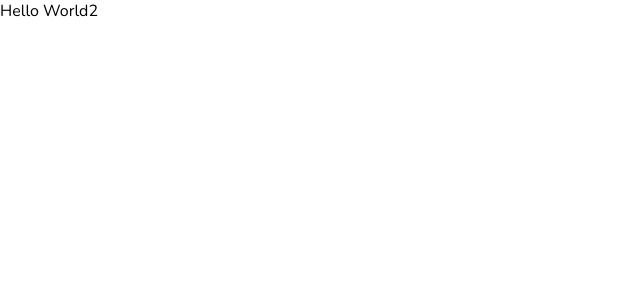
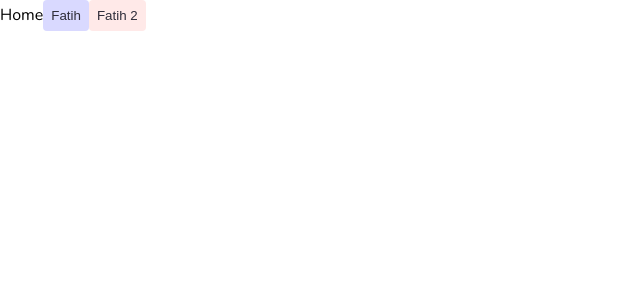
Before and after one commit to mfcandan/course-place, a React (Create React App) app: page / in a window 1280 px wide. Shown: the top 300 px of the page, without its empty margins (0-640 px from the left). Built offline with nearby package versions, Linux system fonts and the light colour scheme.

Commit message:
button & palette created

```diff
--- a/src/App.jsx
+++ b/src/App.jsx
@@ -1,9 +1,12 @@
+import Home from './components/pages/Home/Home'
 import MainLayout from './components/templates/MainLayout/MainLayout'
 
 function App() {
   return (
     <div className="app">
-      <MainLayout>Hello World2</MainLayout>
+      <MainLayout>
+        <Home />
+      </MainLayout>
     </div>
   )
 }
--- /dev/null
+++ b/src/components/atoms/Button.jsx
@@ -0,0 +1,9 @@
+import './button.scss'
+
+const Button = ({ children, variant }) => {
+  return (
+    <button className={`button ${variant || 'primary'}`}>{children}</button>
+  )
+}
+
+export default Button
--- /dev/null
+++ b/src/components/atoms/button.scss
@@ -0,0 +1,28 @@
+@import '../../style/palette.scss';
+
+.button {
+  padding: 8px;
+  margin: 0;
+  border-radius: 4px;
+  color: $black;
+  border: none;
+  width: auto;
+  overflow: visible;
+  background: transparent;
+}
+
+.primary {
+  background-color: $primary_color;
+
+  &:hover {
+    background-color: $darkPurple;
+  }
+}
+
+.secondary {
+  background-color: $secondary_color;
+
+  &:hover {
+    background-color: $darkPeach;
+  }
+}
--- /dev/null
+++ b/src/components/pages/Home/Home.jsx
@@ -0,0 +1,14 @@
+import Button from '../../atoms/Button'
+import './home.scss'
+
+const Home = () => {
+  return (
+    <div>
+      Home
+      <Button>Fatih</Button>
+      <Button variant="secondary">Fatih 2</Button>
+    </div>
+  )
+}
+
+export default Home
--- /dev/null
+++ b/src/components/pages/Home/home.scss
@@ -0,0 +1,2 @@
+.home {
+}
--- a/src/components/templates/MainLayout/mainLayout.scss
+++ b/src/components/templates/MainLayout/mainLayout.scss
@@ -1,2 +1,4 @@
+@import '../../../style/palette.scss';
+
 .mainLayout {
 }
--- /dev/null
+++ b/src/style/palette.scss
@@ -0,0 +1,16 @@
+$primary_color: #d9d9ff;
+$secondary_color: #ffe9e8;
+
+$black: #2f2d3a;
+$red: #f66962;
+$orange: #f78c20;
+$lightPurple: #e4e4ff;
+$darkPurple: #bcbcff;
+$lightPeach: #fff5f5;
+$darkPeach: #ffdedc;
+
+.container {
+  max-width: 100%;
+  padding: 0 0px;
+  margin: 0 15.5%;
+}
```
